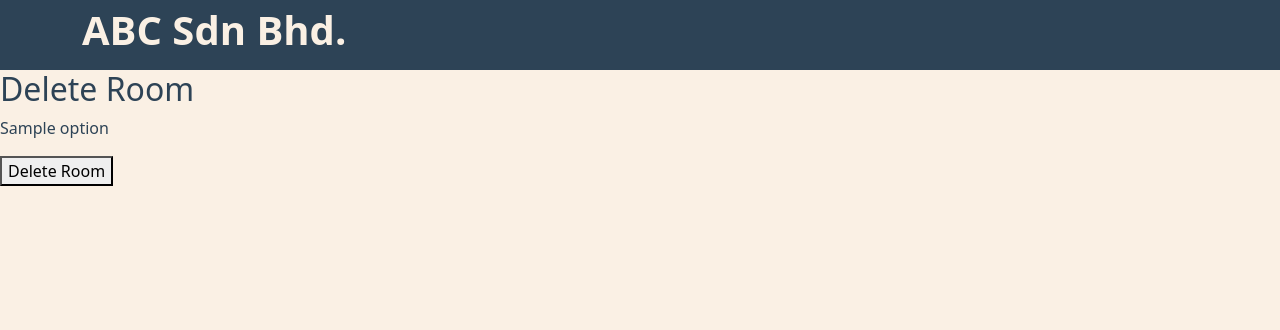
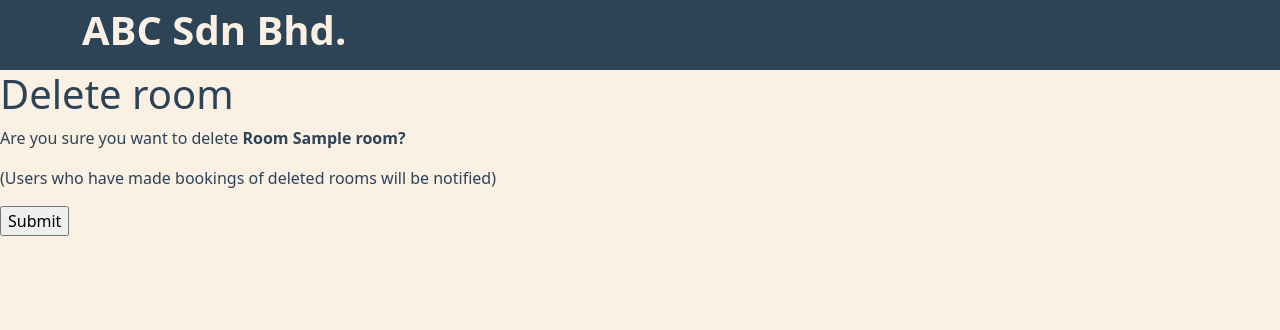
Before and after one commit to danieltok2003/ABCLoginPage, a Django app: template roomBooking/templates/deleteRoom.html in a window 1280 px wide. Shown: the top 330 px of the page. Run offline with Django 3.2, Linux system fonts and the light colour scheme; the template is opened without the code that fills it: most values are stand-ins (such as "Sample title", 1, 10 or a date in 2020).

Commit message:
added room deleting functionality

```diff
--- a/roomBooking/rooms/urls.py
+++ b/roomBooking/rooms/urls.py
@@ -1,9 +1,10 @@
 from django.urls import path
-from .views import createRoomView, deleteRoomView, modifyRooms, updateRoom
+from .views import createRoomView, deleteRoomView, modifyRooms, updateRoom,deleteRoomRecord
 
 urlpatterns = [
     path("createRoom/", createRoomView, name="createRoom"),
-    path("deleteRoom/", deleteRoomView, name="deleteRoom"),
+    path("deleteRoom/<int:id>", deleteRoomView, name="deleteRoom"),
+    path("deleteRoom/deleteRoomRecord/<int:id>", deleteRoomRecord, name="deleteRoom"),
     path("modify/<int:id>", modifyRooms, name="modifyRoom"),
     path("modify/updateRoom/<int:id>", updateRoom, name="updateRoom")
     # path("home/", getRooms, name="getRoom") # will be rooms/home
--- a/roomBooking/templates/deleteRoom.html
+++ b/roomBooking/templates/deleteRoom.html
@@ -3,13 +3,11 @@
 {% block title %}Delete Room{% endblock %}
 
 {% block content %}
-    <h2>Delete Room</h2>
-    <form method="POST" action="{% url 'deleteRoom' %}" enctype="multipart/form-data">
-        {% csrf_token %}
-        {% for option in roomOptions %}
-            <p href="{% url 'home' %}">{{ option.roomName }}</p>
-            <button type="submit">Delete Room</button>
-        {% endfor %}
-        </select>
+    <h1>Delete room</h1>
+        <form action="deleteRoomRecord/{{ room.id }}" method="post">
+            {% csrf_token %}
+            <p>Are you sure you want to delete <b>Room {{room.roomName}}?</b></p>
+            <p>(Users who have made bookings of deleted rooms will be notified)</p>
+        <input type="submit" value="Submit">
     </form>
 {% endblock %}
--- a/roomBooking/templates/home.html
+++ b/roomBooking/templates/home.html
@@ -141,7 +141,7 @@
                                 <td>{{room.roomName}}</td>
                                 <td>{{room.capacity}}</td>
                                 <td><a href="rooms/modify/{{room.id}}"><i class="bi bi-pencil" style="color:white"></i></a></td>
-                                <td><i class="bi bi-x-octagon" style='color:red'></i></td>
+                                <td><a href="rooms/deleteRoom/{{room.id}}"><i class="bi bi-x-octagon" style='color:red'></i></a></td>
                             </tr>
                         {% endfor %}
                     </table>
--- a/roomBooking/templates/modifyRoom.html
+++ b/roomBooking/templates/modifyRoom.html
@@ -1,7 +1,7 @@
 {% extends 'base.html' %}
 
 {% block title %} Modify room {% endblock %}
-
+{% if user.is_authenticated %}
 {% block content %}
     <h1>Modify room</h1>
     <form action="updateRoom/{{ room.id }}" method="post">
@@ -16,3 +16,4 @@
 
     </form>
 {% endblock %}
+{% endif %}
```
Also changed, not shown: roomBooking/rooms/views.py (+9 -8 lines), roomBooking/db.sqlite3.
